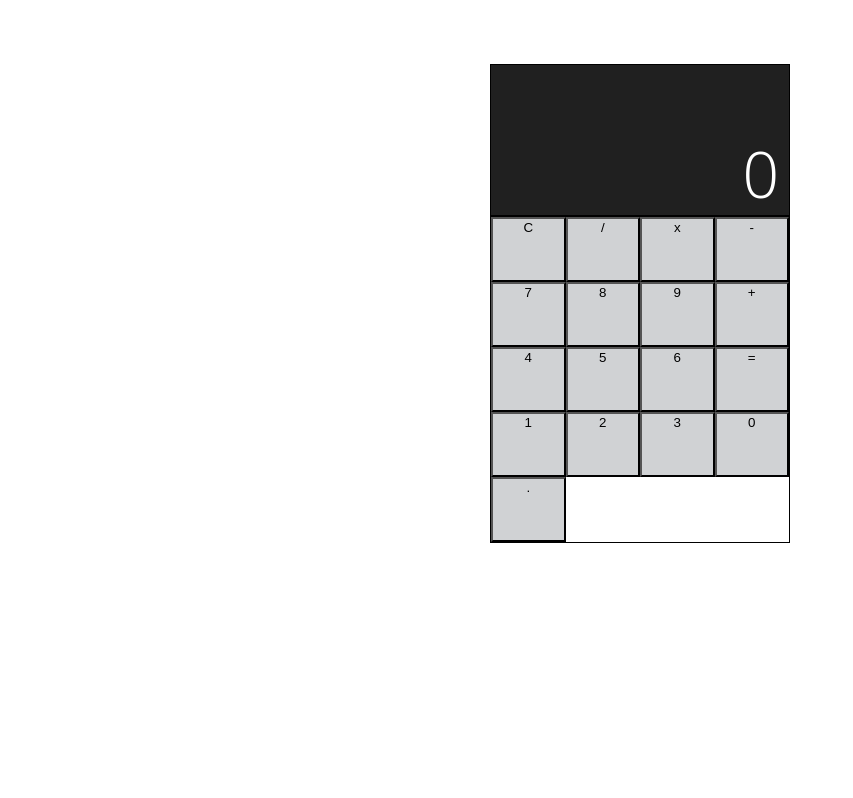
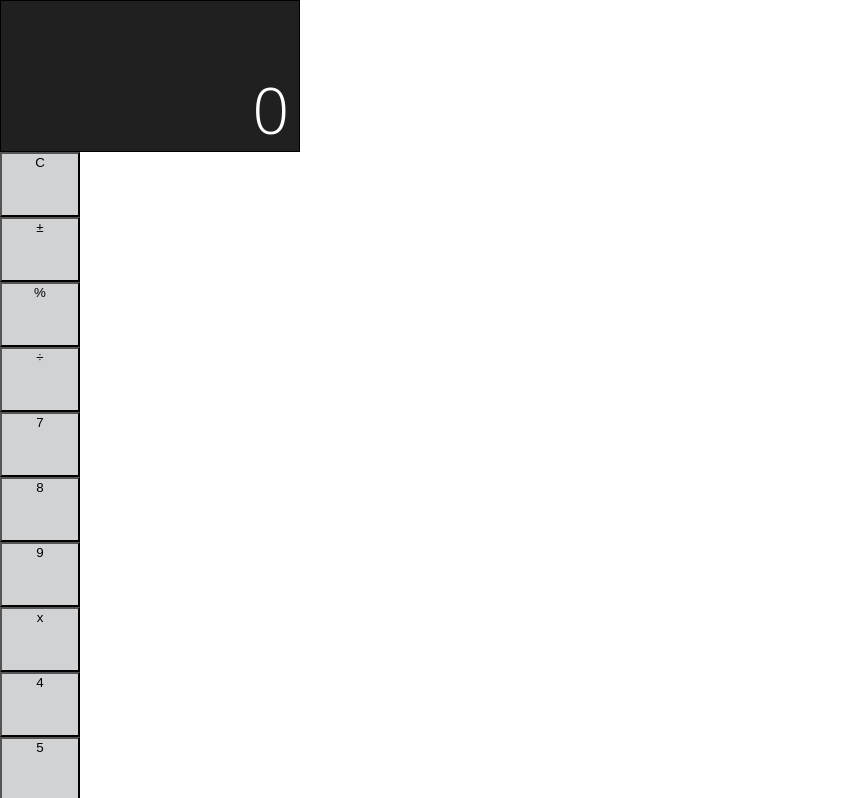
Before and after one commit to newtonmathias/React-calculator, a React (Create React App) app: page / in a window 1280 px wide. Shown: the top 798 px of the page, without its empty margins (0-853 px from the left). Built offline with nearby package versions, Linux system fonts and the light colour scheme.

Commit message:
files update

```diff
--- a/src/App.js
+++ b/src/App.js
@@ -17,6 +17,8 @@ class App extends Component {
     this.inputDot = this.inputDot.bind(this)
     this.reset = this.reset.bind(this)
     this.operate = this.operate.bind(this)
+    this.inputPercent = this.inputPercent.bind(this)
+    this.toggleSign = this.toggleSign.bind(this)
   }
   inputDigit (e){
     const { displayValue, waitingForOperand } = this.state;
@@ -32,6 +34,29 @@ class App extends Component {
       });
     }
 
+  }
+  inputPercent() {
+    const { displayValue } = this.state
+    const currentValue = parseFloat(displayValue)
+
+    if (currentValue === 0)
+      return
+
+    const fixedDigits = displayValue.replace(/^-?\d*\.?/, '')
+    const newValue = parseFloat(displayValue) / 100
+
+    this.setState({
+      displayValue: String(newValue.toFixed(fixedDigits.length + 2))
+    })
+  }
+
+  toggleSign() {
+    const { displayValue } = this.state
+    const newValue = parseFloat(displayValue) * -1
+
+    this.setState({
+      displayValue: String(newValue)
+    })
   }
   inputDot (e){
     const { displayValue, waitingForOperand } = this.state;
@@ -89,15 +114,15 @@ class App extends Component {
   }
   render() {
     return (
-      <div className="App">
         <div className="calculator">
           <Display displayValue = {this.state.displayValue}/>
           <Buttons inputDigit = {this.inputDigit}
                    inputDot = {this.inputDot}
                    reset = {this.reset}
-                   operate = {this.operate}/>
+                   operate = {this.operate}
+                   inputPercent = {this.inputPercent}
+                   toggleSign = {this.toggleSign}/>
         </div>
-      </div>
     );
   }
 }
--- a/src/components/Buttons.js
+++ b/src/components/Buttons.js
@@ -3,24 +3,26 @@ import React, { Component } from 'react'
 class Buttons extends Component {
   render() {
     return (
-      <div className="buttons">
+      <div className="keypad">
         <button id="clear" value="C" onClick={this.props.reset}>C</button>
-        <button id="divide" value="/" onClick={this.props.operate}>/</button>
-        <button id="multiply" value="*" onClick={this.props.operate}>x</button>
-        <button id="subtract" value="-" onClick={this.props.operate}>-</button>
+        <button id="toggle-sign" value="±" onClick={this.props.toggleSign}>±</button>
+        <button id="percent" value="%" onClick={this.props.inputPercent}>%</button>
+        <button id="divide" value="/" onClick={this.props.operate}>÷</button>
         <button id="seven" value="7" onClick={this.props.inputDigit}>7</button>
         <button id="eight" value="8"  onClick={this.props.inputDigit}>8</button>
         <button id="nine" value="9" onClick={this.props.inputDigit}>9</button>
-        <button id="add" value="+" onClick={this.props.operate}>+</button>
+        <button id="multiply" value="*" onClick={this.props.operate}>x</button>
         <button id="four" value="4" onClick={this.props.inputDigit}>4</button>
         <button id="five" value="5" onClick={this.props.inputDigit}>5</button>
         <button id="six" value="6" onClick={this.props.inputDigit}>6</button>
-        <button id="equals" value="=" onClick={this.props.operate}>=</button>
+        <button id="subtract" value="-" onClick={this.props.operate}>-</button>
         <button id="one" value="1" onClick={this.props.inputDigit}>1</button>
         <button id="two" value="2" onClick={this.props.inputDigit}>2</button>
         <button id="three" value="3" onClick={this.props.inputDigit}>3</button>
+        <button id="add" value="+" onClick={this.props.operate}>+</button>
         <button id="zero" value="0" onClick={this.props.inputDigit}>0</button>
         <button id="decimal" value="." onClick={this.props.inputDot}>.</button>
+        <button id="equals" value="=" onClick={this.props.operate}>=</button>
       </div>
     )
   }
```
